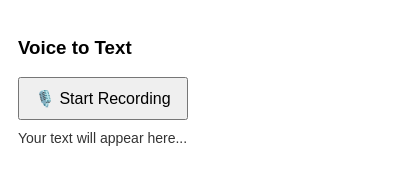
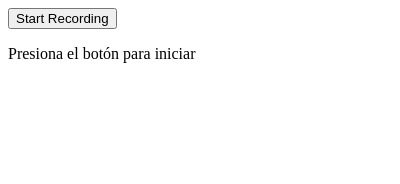
Before and after one commit to Stevenmch/neko_documentation, a browser extension: page popup.html in a window 400 px wide. Drawn offline with Linux system fonts and the light colour scheme.

```diff
--- a/popup.html
+++ b/popup.html
@@ -3,30 +3,13 @@
 <head>
   <meta charset="UTF-8">
   <meta name="viewport" content="width=device-width, initial-scale=1.0">
-  <title>Voice to Text</title>
-  <style>
-    body {
-      font-family: Arial, sans-serif;
-      padding: 10px;
-    }
-    button {
-      padding: 10px 15px;
-      font-size: 16px;
-      cursor: pointer;
-      margin-right: 10px;
-    }
-    #output {
-      margin-top: 10px;
-      font-size: 14px;
-      color: #333;
-    }
-  </style>
+  <title>Reconocimiento de Voz</title>
 </head>
 <body>
-  <h3>Voice to Text</h3>
-  <button id="start">🎙️ Start Recording</button>
-  <button id="stop" style="display: none;">🛑 Stop Recording</button>
-  <p id="output">Your text will appear here...</p>
-  <script src="popup.js"></script>
+  <div>
+    <button id="startButton">Start Recording</button>
+    <p id="output">Presiona el botón para iniciar</p>
+  </div>
+  <script src="my_script.js"></script>
 </body>
 </html>
```
